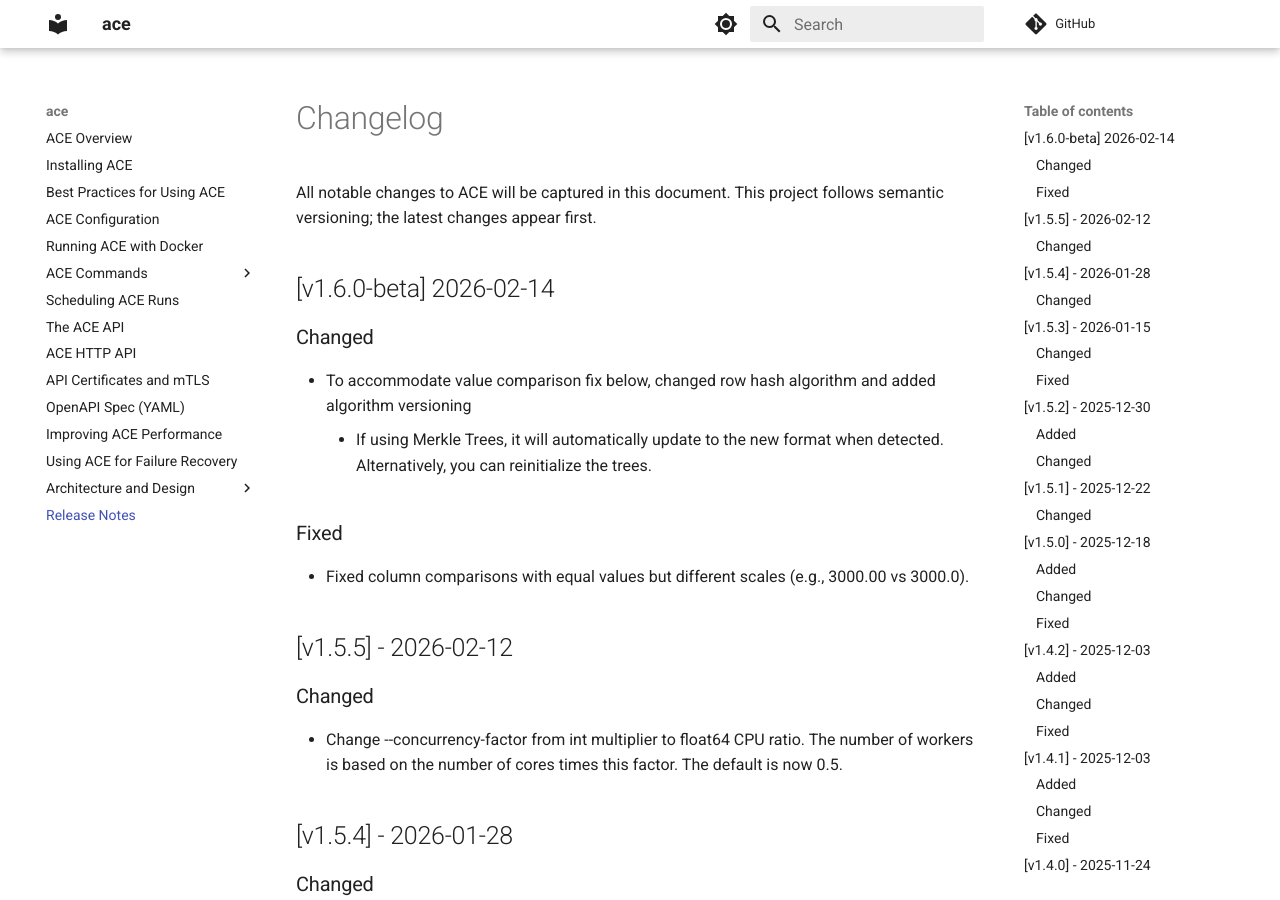
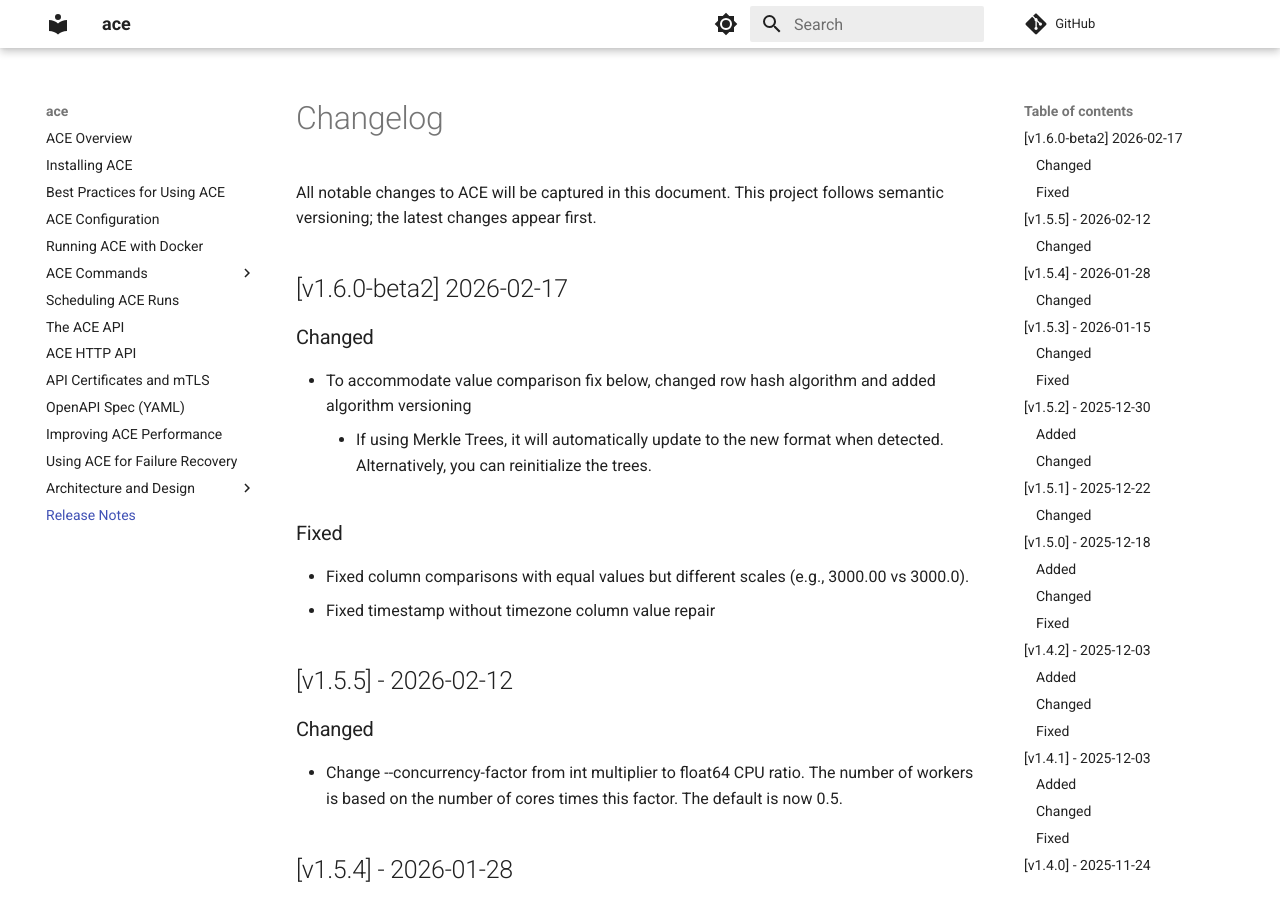
Before and after one commit to pgEdge/ace, an MkDocs documentation site: the page built from docs/CHANGELOG.md, in a window 1280 px wide and 900 px high. Built offline with MkDocs 1.6.1 and Material for MkDocs 9.7.7, drawn with Linux system fonts in a browser that asks for light colours; comment, search, counter and statistics services are not loaded.

Commit message:
Prepare 1.6.0-beta2

```diff
--- a/docs/CHANGELOG.md
+++ b/docs/CHANGELOG.md
@@ -2,7 +2,7 @@
 
 All notable changes to ACE will be captured in this document. This project follows semantic versioning; the latest changes appear first.
 
-## [v1.6.0-beta] 2026-02-14
+## [v1.6.0-beta2] 2026-02-17
 
 ### Changed
 - To accommodate value comparison fix below, changed row hash algorithm and added algorithm versioning
@@ -11,6 +11,7 @@ All notable changes to ACE will be captured in this document. This project follo
 
 ### Fixed
 - Fixed column comparisons with equal values but different scales (e.g., 3000.00 vs 3000.0).
+- Fixed timestamp without timezone column value repair
 
 ## [v1.5.5] - 2026-02-12
 
```
